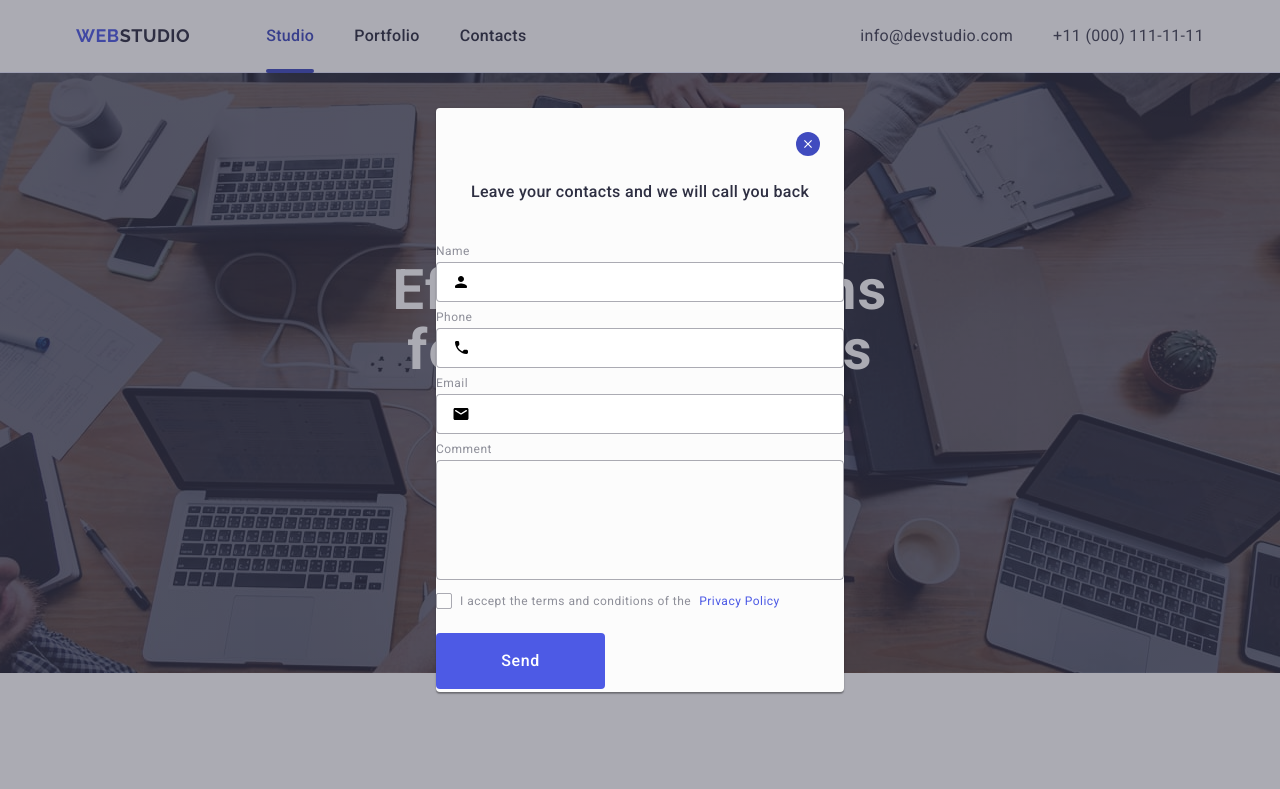
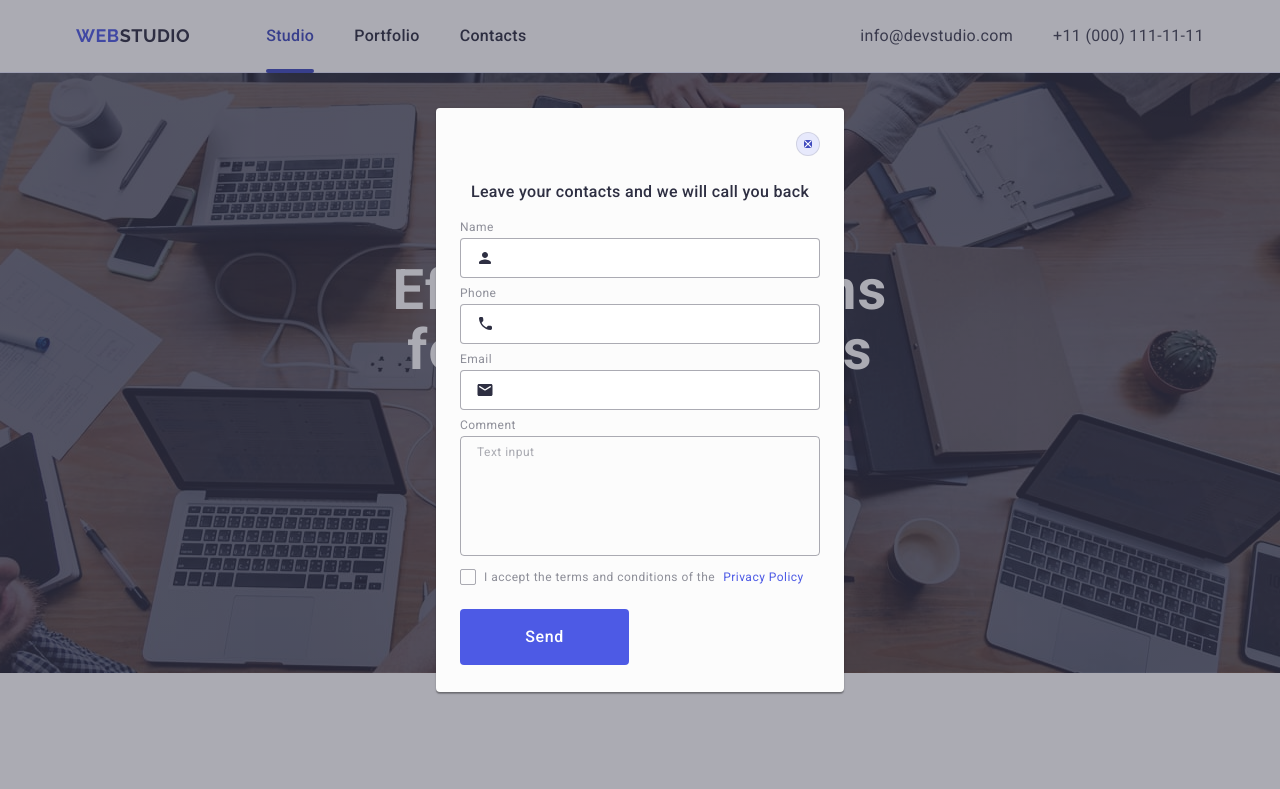
Before and after one commit to Slava-S943/goit-markup-hw-05, a plain HTML site: page index.html in a window 1280 px wide. Both pictures are taken after a click on the button 808 px from the left and 144 px from the top of the page. Shown: the top 789 px of the page. Drawn offline with nearby package versions, Linux system fonts and the light colour scheme.

Commit message:
Fix requested changes

```diff
--- a/css/styles.css
+++ b/css/styles.css
@@ -573,6 +573,7 @@ section {
   left: 50%;
   width: 408px;
   min-height: 584px;
+  padding: 72px 24px 24px 24px;
   border-radius: 4px;
   transform: translate(-50%, -50%);
   box-shadow: 0 1px 1px 0 rgba(0, 0, 0, 0.14), 0 1px 3px 0 rgba(0, 0, 0, 0.12),
@@ -599,19 +600,18 @@ section {
   justify-content: center;
   background-color: #e7e9fc;
   padding: 0;
-  transition: fill 250ms cubic-bezier(0.4, 0, 0.2, 1),
+  transition: background-color 250ms cubic-bezier(0.4, 0, 0.2, 1),
     border 250ms cubic-bezier(0.4, 0, 0.2, 1);
 }
 
-.modal-close-btn:hover,
-.modal-close-btn:focus {
+.modal-close-btn:hover .modal-close-icon,
+.modal-close-btn:focus .modal-close-icon {
   background-color: #404bbf;
   fill: #fff;
   border: none;
 }
 
 .modal-title {
-  padding: 72px 24px 24px 24px;
   font-weight: 500;
   font-size: 16px;
   line-height: 1.5;
@@ -622,6 +622,8 @@ section {
 }
 
 .modal-form {
+  display: flex;
+  flex-direction: column;
 }
 
 .modal-field {
@@ -661,6 +663,7 @@ section {
   left: 16px;
   top: 50%;
   transform: translateY(-50%);
+  fill: #2e2f42;
   transition: fill 250ms cubic-bezier(0.4, 0, 0.2, 1);
 }
 
@@ -683,6 +686,10 @@ section {
   outline: transparent;
   resize: none;
   transition: border-color 250ms cubic-bezier(0.4, 0, 0.2, 1);
+}
+
+.modal-textarea::placeholder {
+  color: rgba(46, 47, 66, 0.4);
 }
 
 .modal-textarea:focus {
@@ -718,14 +725,15 @@ section {
   fill: transparent;
 }
 
-.modal-checkbox-icon {
+.modal-checkbox:checked + .modal-checkbox-label .modal-checkbox-icon {
+  opacity: 1;
   fill: #fff;
-  opacity: 0;
 }
 
 .modal-checkbox:checked + .modal-checkbox-label .modal-checkbox-custom {
   border-color: #404bbf;
   background-color: #404bbf;
+  fill: #ffffff;
 }
 
 .privacy-link {
--- a/index.html
+++ b/index.html
@@ -549,9 +549,8 @@
               class="modal-textarea"
               name="user-comment"
               id="user-comment"
-              placeholder="text input"
-            >
-            </textarea>
+              placeholder="Text input"
+            ></textarea>
           </div>
           <div class="modal-checkbox-wrapper">
             <input
```
